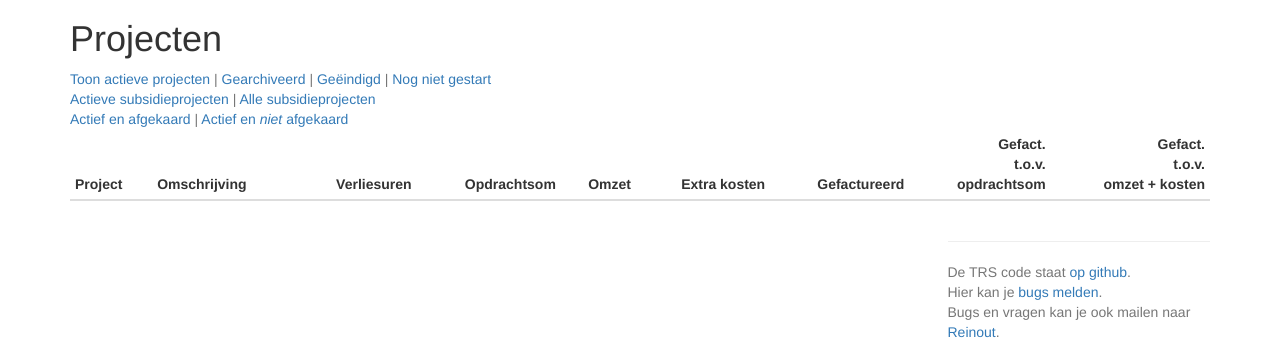
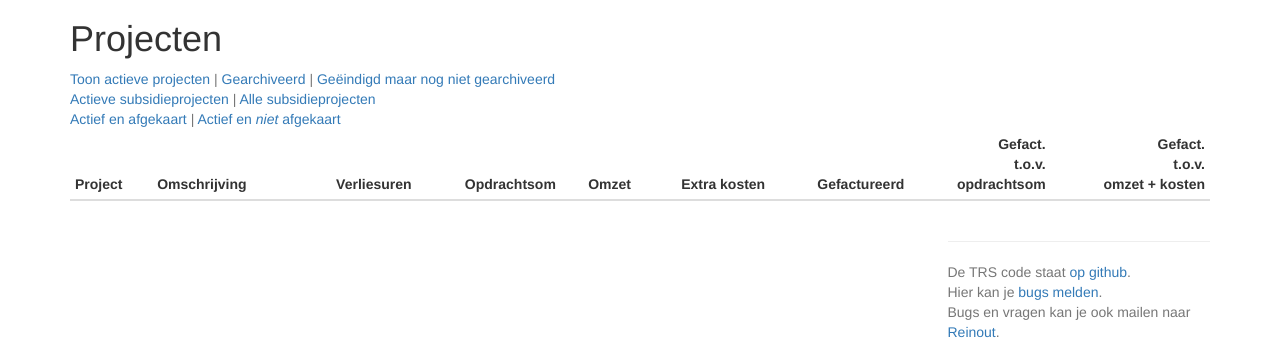
Before and after one commit to nens/trs, a Django app: template trs/templates/trs/projects.html in a window 1280 px wide. Shown: the part 53-395 px from the top of the page. Run offline with Django 3.2, Linux system fonts and the light colour scheme; the template is opened without the code that fills it, so the values that code supplies are empty; some libraries are stand-ins or nearby versions.

Commit message:
typo + more useful filters

```diff
--- a/trs/templates/trs/projects.html
+++ b/trs/templates/trs/projects.html
@@ -11,8 +11,7 @@
     {% endif %}
     |
     <a href="?archived=true">Gearchiveerd</a> |
-    <a href="?ended=true">Ge&euml;indigd</a> |
-    <a href="?started=false">Nog niet gestart</a>
+    <a href="?ended=true&archived=false">Ge&euml;indigd maar nog niet gearchiveerd</a>
   </div>
   {# The filter list in 'projects-simple.html' is less elaborate #}
 
@@ -24,10 +23,10 @@
   </div>
   <div class="text-muted">
     <a href="?is_accepted=true&archived=false&ended=false&started=true">
-      Actief en afgekaard
+      Actief en afgekaart
     </a> |
     <a href="?is_accepted=false&archived=false&ended=false&started=true">
-      Actief en <i>niet</i> afgekaard
+      Actief en <i>niet</i> afgekaart
     </a>
   </div>
 
```
